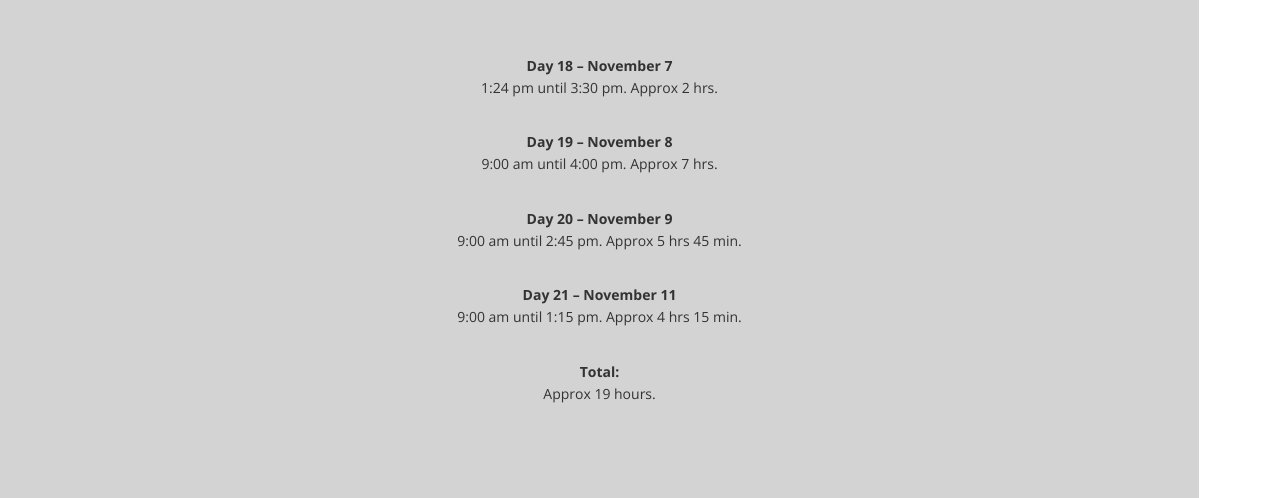
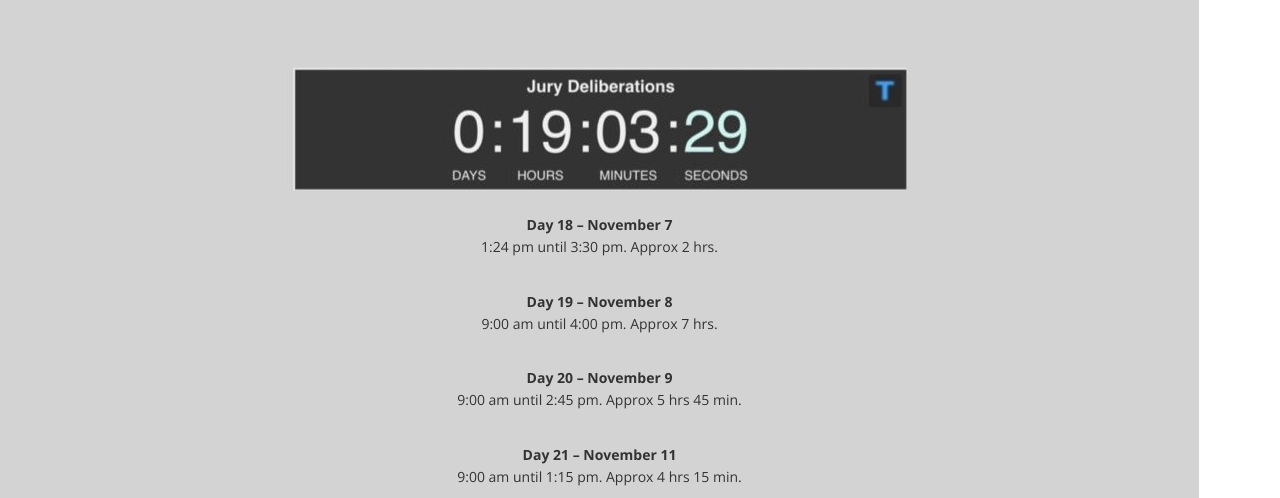
Before and after one commit to alleyesondelphi/ccs, a website built with Parcel: page index.html in a window 1280 px wide. Shown: the part 602-1100 px from the top of the page. Built offline with nearby package versions, Linux system fonts and the light colour scheme; files whose address does not match are found by name.

Commit message:
final timer

```diff
--- a/css/main.css
+++ b/css/main.css
@@ -146,6 +146,10 @@ img, figure {
   font-size: 1.4rem;
   margin-bottom: 3%;
   ;
+}
+#final {
+	width: 80%;
+	margin: auto;
 }
 /****** ------ ****** ------ ****** ------ ****** ------ ****** ------ ****** ------ ****** ------ MOBILE GRID STYLES ------ ******/
 header, main, footer {
--- a/index.html
+++ b/index.html
@@ -49,12 +49,10 @@
 <main>
   <section>
     <div id="jury-wrapper">
-     <!--<div style="left:0; width:80%; height:0; position:relative; padding-bottom:16%; margin:0 auto">
-		<iframe src="https://www.tickcounter.com/widget/countup/394862" style="top:0; left:0; width:100%; height:100%; position:absolute; border:0; overflow:hidden" title="Total Time Since Jurors Began Deliberations">
-		</iframe>
-	  </div>-->
-  <!-- <div style="left:0; width:80%; height:0; position:relative; padding-bottom:16%; margin:0 auto"><iframe src="https://www.tickcounter.com/widget/countup/394863" style="top:0; left:0; width:100%; height:100%; position:absolute; border:0; overflow:hidden" title="Jury Deliberations"></iframe></div>
-    <br>-->
+		<div id="final">
+		 <img src="img/final.png" />
+		</div>
+    <br>
     <h3>Day 18 – November 7</h3>
     <p>1:24 pm until 3:30 pm. Approx 2 hrs.</p>
     <h3>Day 19 – November 8</h3>
```
Also changed, not shown: img/final.png (added).
